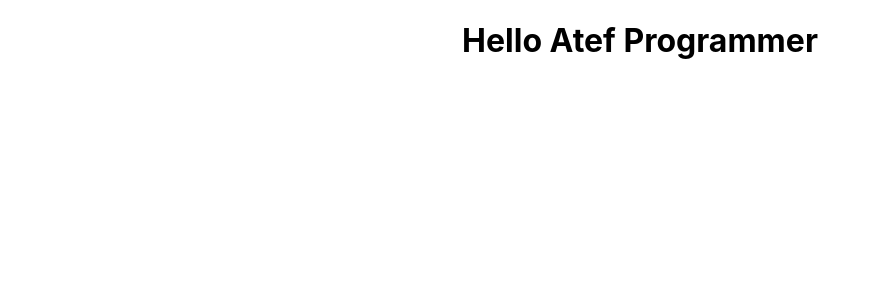
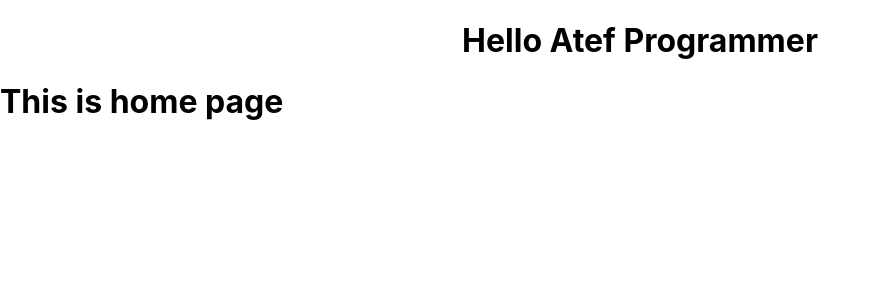
Before and after one commit to atef5922/three-app, a React (Create React App) app: page / in a window 1280 px wide. Shown: the top 300 px of the page, without its empty margins (0-880 px from the left). Built offline with nearby package versions, Linux system fonts and the light colour scheme.

Commit message:
Add Home Page

```diff
--- a/src/App.js
+++ b/src/App.js
@@ -1,10 +1,13 @@
 
 import './App.css';
+import Home from './pages/Home';
 
 function App() {
   return (
     <div className="App">
        <h1 className='firstclass'>Hello Atef Programmer</h1>
+       <Home />
+
     </div>
   );
 }
--- /dev/null
+++ b/src/pages/Home.jsx
@@ -0,0 +1,9 @@
+import React from 'react'
+
+const Home = () => {
+  return (
+    <h1>This is home page</h1>
+  )
+}
+
+export default Home
```
Also changed, not shown: src/logo.svg (deleted).
